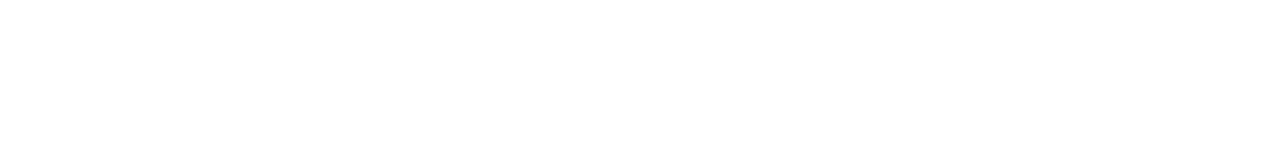
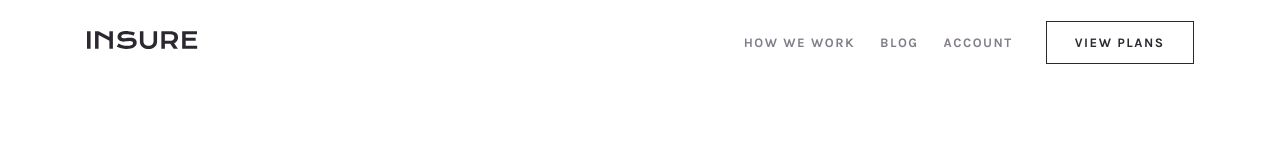
Before and after one commit to shakhbozbekusmonov/insure-new, a plain HTML site: page index.html in a window 1280 px wide. Drawn offline with Linux system fonts and the light colour scheme.

Commit message:
Header desktop done

```diff
--- a/css/main.css
+++ b/css/main.css
@@ -59,3 +59,61 @@ ul{
 a{
     text-decoration: none;
 }
+
+/*************** HEADER STYLES START ****************/
+.site-header{
+    padding-top: 21px;
+    padding-bottom: 21px;
+    background-color: #fff;
+}
+
+.site-header__wrapper{
+    display: flex;
+    justify-content: space-between;
+    align-items: center;
+}
+
+.site-header__wrapper--end{
+    display: flex;
+    align-items: center;
+}
+
+.sitenav__list{
+    display: flex;
+}
+
+.sitenav__item:not(:last-child){
+    margin-right: 25px;
+}
+
+.sitenav__item:last-child{
+    margin-right: 33px;
+}
+
+.sitenav__link{
+    font-size: 13px;
+    line-height: 15px;
+    text-align: center;
+    letter-spacing: 1.5px;
+    color: #837D88;
+}
+
+.sitenav__link:active{
+    color: #2C2830;
+}
+
+.site-header__btn{
+    padding: 13px 28px;
+    font-size: 13px;
+    line-height: 15px;
+    text-align: center;
+    letter-spacing: 1.5px;
+    color: #2C2830;
+    border: 1.5px solid #2C2830;
+}
+
+.site-header__btn:active{
+    background-color: #2C2830;
+    color: #fff;
+}
+/*************** HEADER STYLES END ****************/
--- a/index.html
+++ b/index.html
@@ -4,7 +4,7 @@
     <meta charset="UTF-8">
     <meta http-equiv="X-UA-Compatible" content="IE=edge">
     <meta name="viewport" content="width=device-width, initial-scale=1.0">
-    <title>10-dars</title>
+    <title>INSURE</title>
     <link rel="stylesheet" href="./css/normalize.css">
     <link rel="stylesheet" href="./css/main.css">
     <link rel="preconnect" href="https://fonts.googleapis.com">
@@ -12,7 +12,37 @@
     <link href="https://fonts.googleapis.com/css2?family=DM+Serif+Display&family=Karla:wght@400;700&display=swap" rel="stylesheet">
 </head>
 <body>
+    <!-- HEADER START -->
+    <header class="site-header">
+        <div class="container">
+            <div class="site-header__wrapper">
+                <a class="site-header__logo" href="./index.html">
+                    <img class="site-heaer__logo--img" src="./images/logo.svg" width="111" height="18" alt="insure logo">
+                </a>
 
+                <div class="site-header__wrapper--end">
+                    <nav class="sitenav">
+                        <ul class="sitenav__list">
+                            <li class="sitenav__item">
+                                <a class="sitenav__link" href="#">HOW WE WORK</a>
+                            </li>
+                            <li class="sitenav__item">
+                                <a class="sitenav__link" href="#">BLOG</a>
+                            </li>
+                            <li class="sitenav__item">
+                                <a class="sitenav__link" href="#">ACCOUNT</a>
+                            </li>
+                        </ul>
+                    </nav>
+
+                    <a class="site-header__btn" href="#">
+                        VIEW PLANS
+                    </a>
+                </div>
+            </div>
+        </div>
+    </header>
+    <!-- HEADER END -->
 
     <script src="./js/main.js"></script>
 </body>
```
